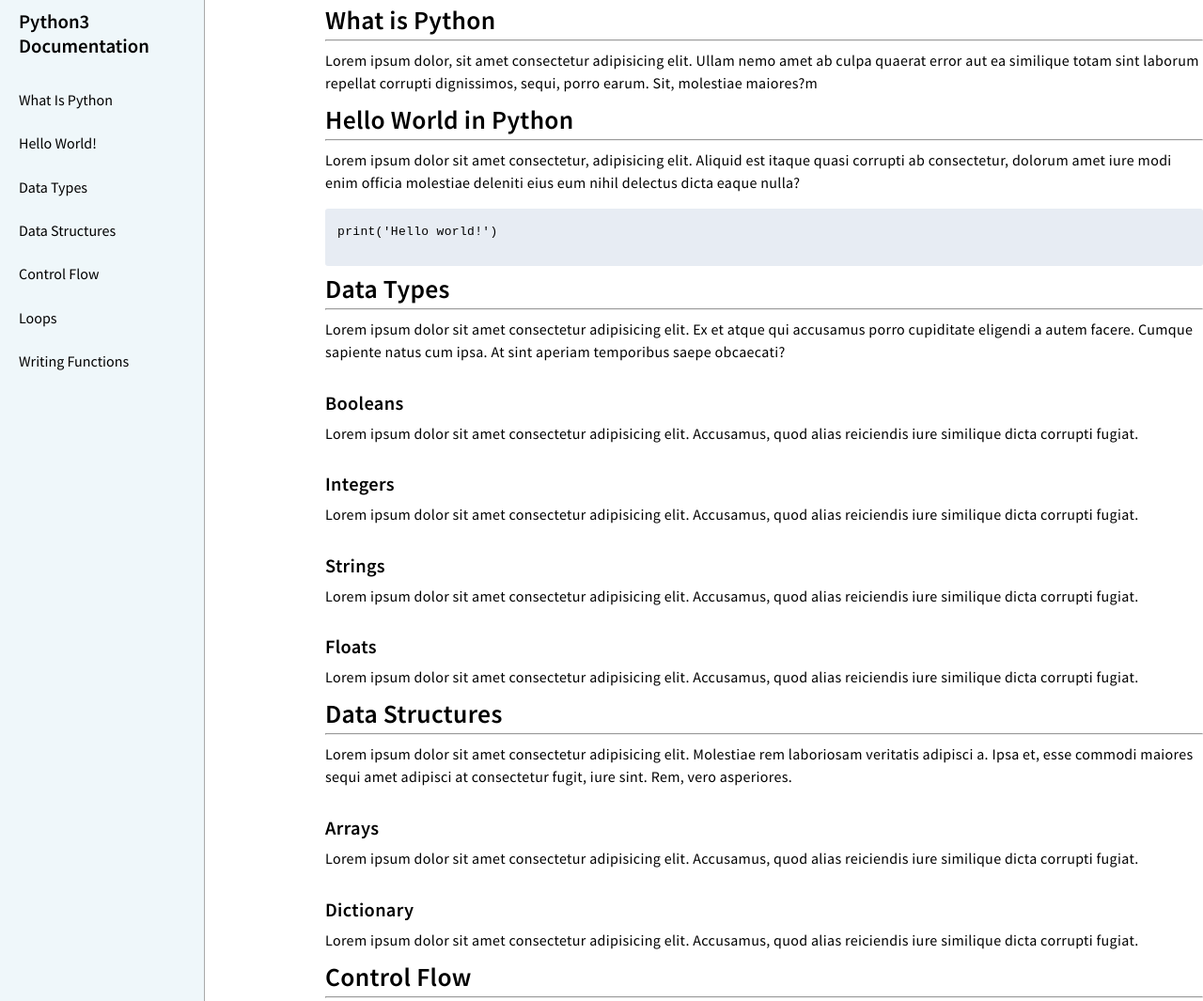
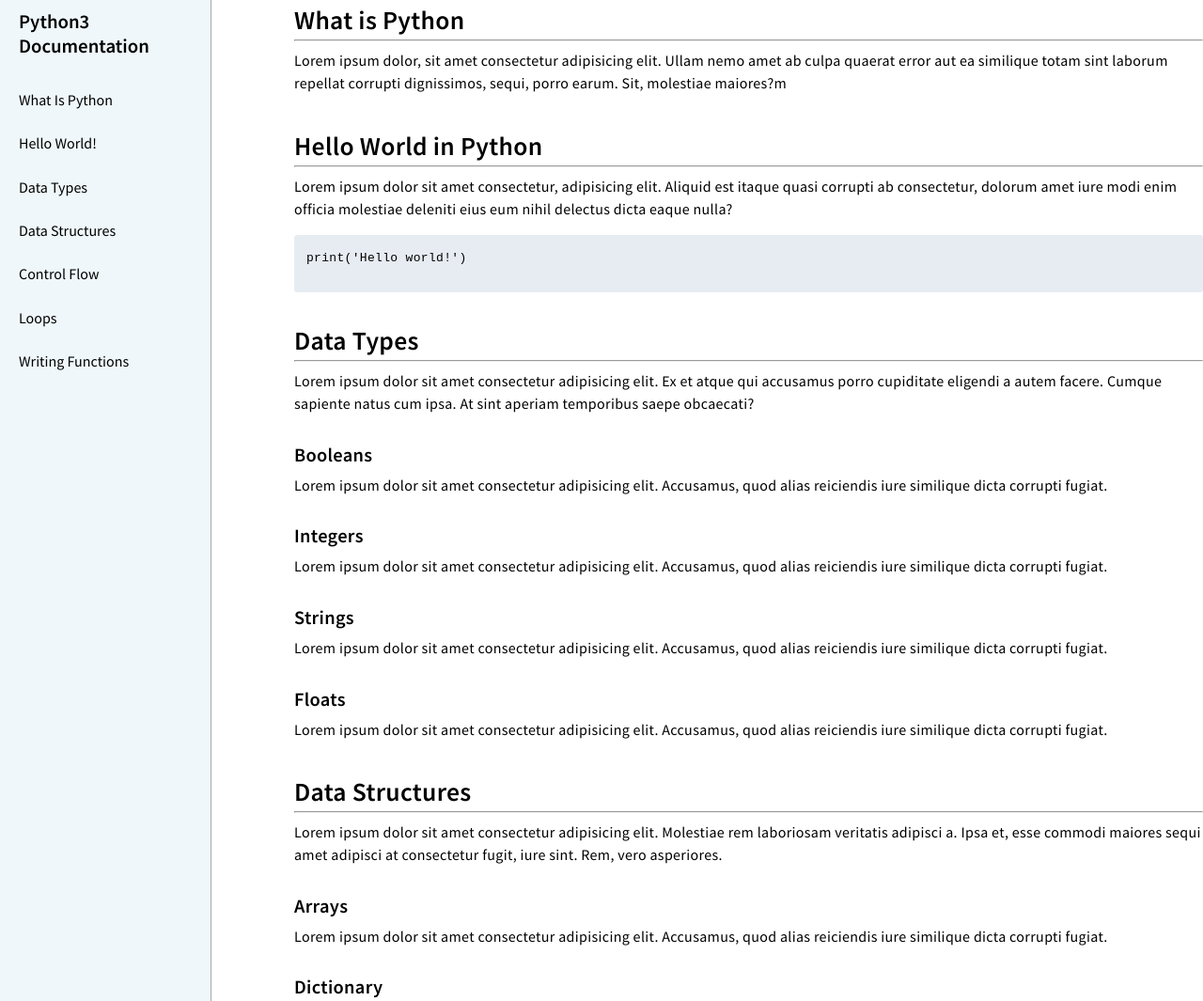
Before and after one commit to jvrobinho/techdocs, a plain HTML site: page src/index.html in a window 1280 px wide. Shown: the top 1065 px of the page at 94% size. Drawn offline with Linux system fonts and the light colour scheme.

Commit message:
Fixes content header margin

```diff
--- a/css/main.css
+++ b/css/main.css
@@ -118,8 +118,9 @@ code>pre {
         display: flex;
         flex-direction: column;
         justify-content: space-between;
-        padding-left: 8em;
+        padding-left: 5.5em;
         padding-top: 0.625em;
+        line-break: strict;
     }
 
     .main-section>li {
@@ -131,4 +132,8 @@ code>pre {
     .main-section>p {
         margin-block-start: 0.5em;
     }
+
+    #main-doc>.main-section:not(:first-child)>header {
+        margin-top: 1em;
+    }
 }
```
